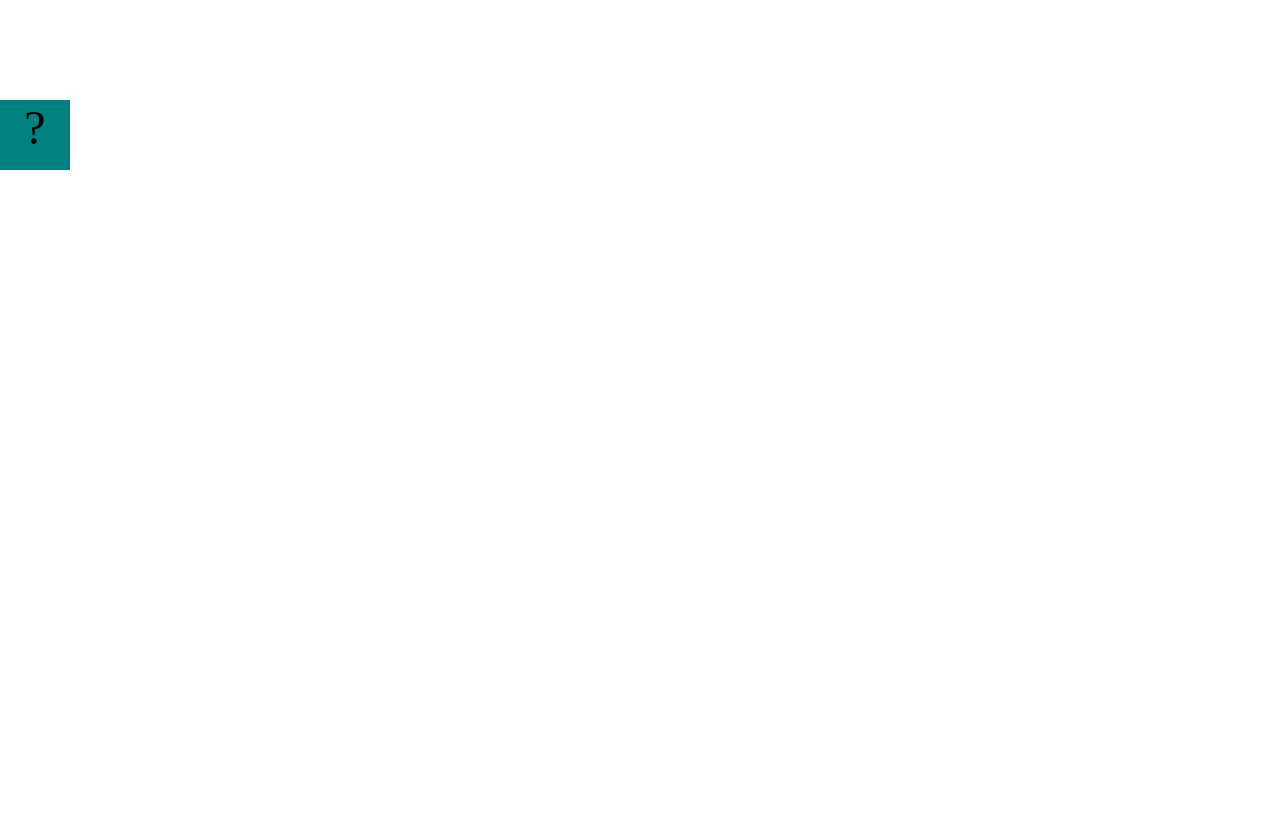
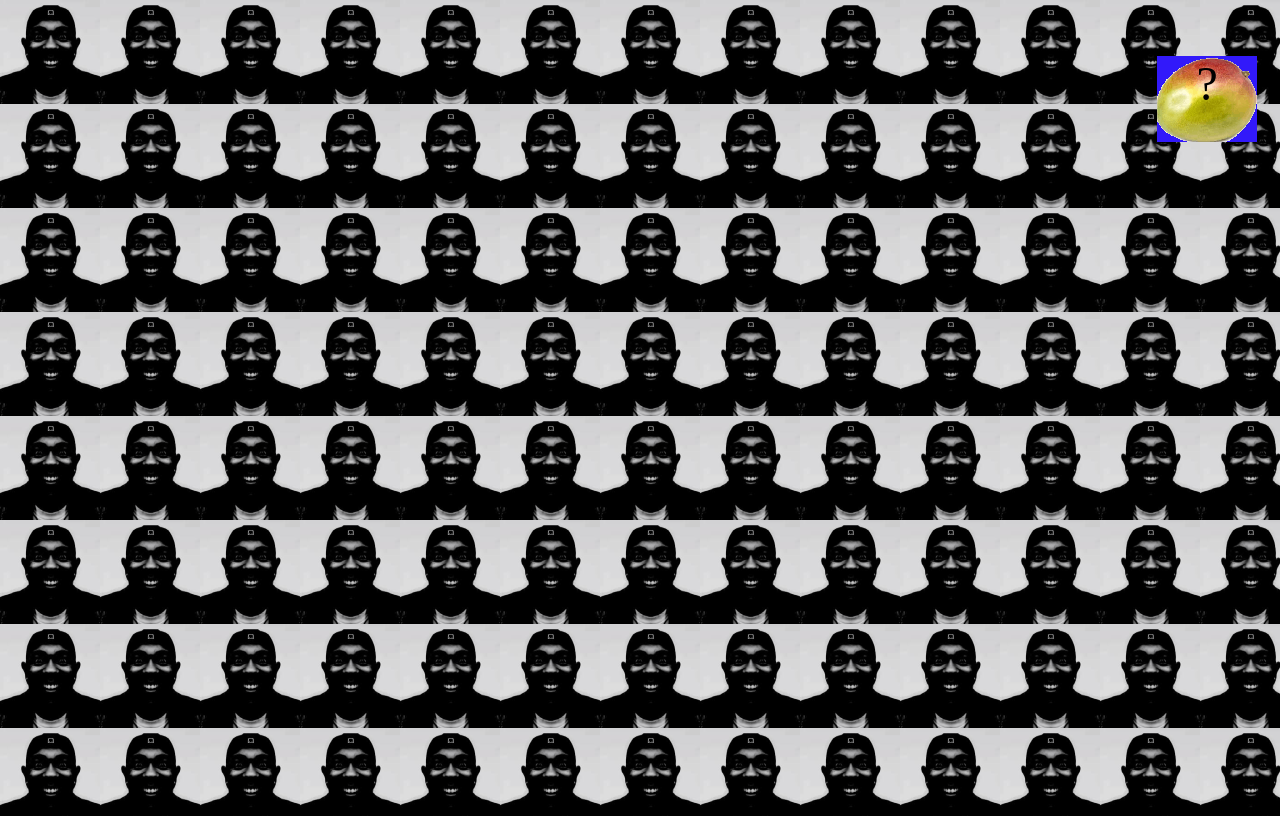
Before and after one commit to gryffinsandage/gryffinsandage.github.io, a plain HTML site: page fsd-projects/bouncing-box/index.html in a window 1280 px wide. Drawn offline with Linux system fonts and the light colour scheme.

Commit message:
finishing code

```diff
--- a/fsd-projects/bouncing-box/index.html
+++ b/fsd-projects/bouncing-box/index.html
@@ -5,18 +5,24 @@
     <title>Bouncing Box</title>
     <script src="jquery.min.js"></script>
     <style>
+      body {
+        background-image: url("kendrickk.gif");
+        background-color: #cccccc;
+      }
+
       .box {
-        width: 70px;
-        height: 70px;
-        background-color: teal;
+        width: 100px;
+        height: 86px;
+        background-color: rgb(0, 0, 0);
         font-size: 300%;
         text-align: center;
         user-select: none;
         display: block;
         position: absolute;
-        top: 100px;
+        top: 110px;
         /* Change me! */
         left: 0px;
+        background-image: url("mango.gif");
       }
 
       .board {
@@ -42,21 +48,25 @@
         var box = jQuery(".box"); // reference to the HTML .box element
         var board = jQuery(".board"); // reference to the HTML .board element
         var boardWidth = board.width(); // the maximum X-Coordinate of the screen
-
+         var boardHeight = jQuery(window).height();
         // update the boardWidth variable when the window is resized
         jQuery(window).on("resize", function () {
           boardWidth = board.width();
         });
 
+
+
+
         // Every 50 milliseconds, call the update Function (see below)
-        setInterval(update, 50);
+       var interval = setInterval(update, 50);
 
         // Every time the box is clicked, call the handleBoxClick Function (see below)
         box.on("click", handleBoxClick);
 
         // moves the Box to a new position on the screen along the X-Axis
-        function moveBoxTo(newPositionX) {
+        function moveBoxTo(newPositionX, newPositionY) {
           box.css("left", newPositionX);
+          box.css("top", newPositionY);
         }
 
         // changes the text displayed on the Box
@@ -64,15 +74,24 @@
           box.text(newText);
         }
 
+        function endGame() {
+          clearInterval(interval);
+        }
+
         //////////////////////////////////////////////////////////////////
         /////////////////// YOUR CODE BELOW HERE /////////////////////////
         //////////////////////////////////////////////////////////////////
 
         // TODO 2 - Variable declarations
-
-
-
-
+        var positionX = Math.random() * boardWidth;
+        var points = 0;
+        var speed = 10;
+        var positionY = Math.random() * boardHeight;
+        var speedY = 10;
+        var randNum = Math.random() * 100;
+        var colorStr = "rgb(50, 25, 250)";
+        box.css("background-color", colorStr);
+        var randomNumberBetween0and10 = Math.random() * 10;
 
         /**
          * This Function will be called 20 times/second.
@@ -80,9 +99,20 @@
          * If the box drifts off the screen, turn it around!
          */
         function update() {
+          moveBoxTo(positionX, positionY); // Moves box to x-position 200
+           positionX = positionX + speed;
+           positionY = positionY + speedY;
+           if (positionX > boardWidth){
+            speed *= -1;
+          }else if (positionX < 0) {
+            speed *= -1;
+          }
 
-
-
+          if (positionY > boardHeight){
+            speedY *= -1;
+          }else if (positionY < 0) {
+            speedY *= -1;
+          }
 
         }
 
@@ -94,10 +124,12 @@
          * - move the box to the left side of the screen.
          */
         function handleBoxClick() {
-
-
-
-
+           positionX = Math.random() * boardWidth;
+           positionY = Math.random() * boardHeight;
+           changeBoxText(points);
+           points ++;
+           speed = 3 * points + 10;
+           speedY = 3 * points + 10;
         }
 
 
```
Also changed, not shown: fsd-projects/bouncing-box/kendrickk.gif (added), fsd-projects/bouncing-box/mango.gif (added).
